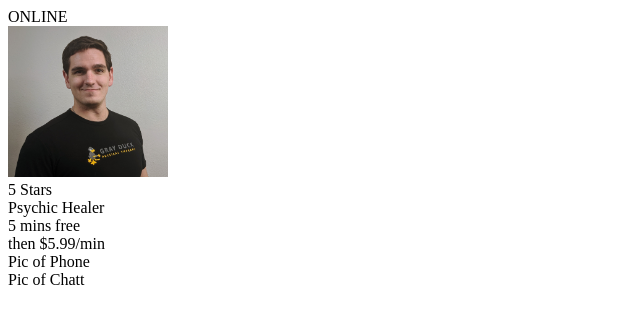
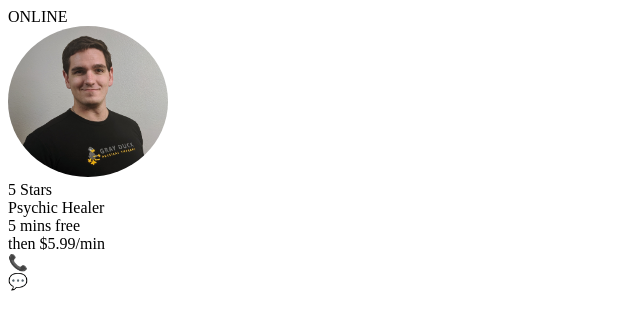
Before and after one commit to njmanning212/Flexbox-Grid-Responsive-Design, a plain HTML site: page index.html in a window 1280 px wide. Shown: the whole page, without its empty margins (0-640 px from the left). Drawn offline with Linux system fonts and the light colour scheme.

Commit message:
implement 50% border for circle headshot

```diff
--- a/css/style.css
+++ b/css/style.css
@@ -3,5 +3,7 @@
 }
 
 #headshot {
-    width: 10em
+    width: 10em;
+    border-radius: 50%;
+    border-color: gold;
 }
--- a/index.html
+++ b/index.html
@@ -21,8 +21,8 @@
         <div id="cost">then $5.99/min</div>
     </article>
     <footer>
-        <div id="phone">Pic of Phone</div>
-        <div id="chat">Pic of Chatt</div>
+        <div id="phone">📞</div>
+        <div id="chat">💬</div>
     </footer>
 </body>
 </html>
```
